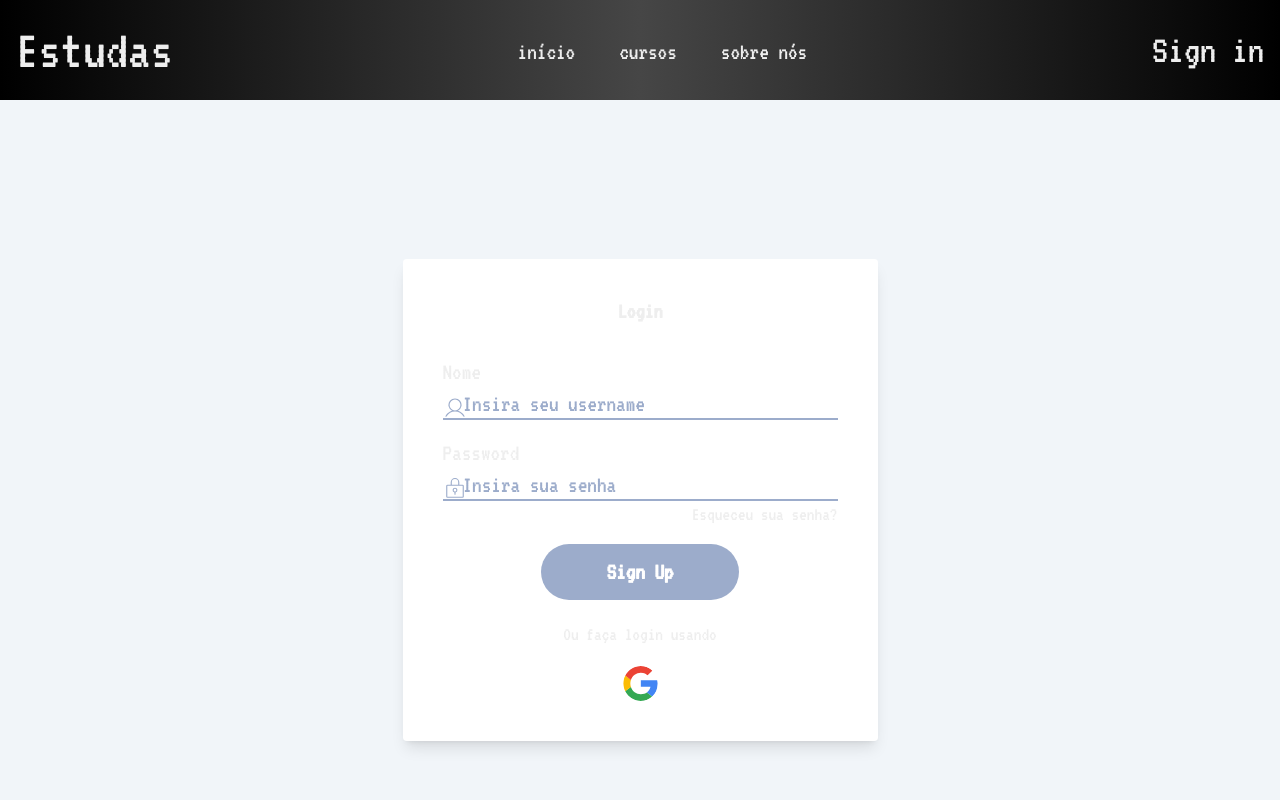
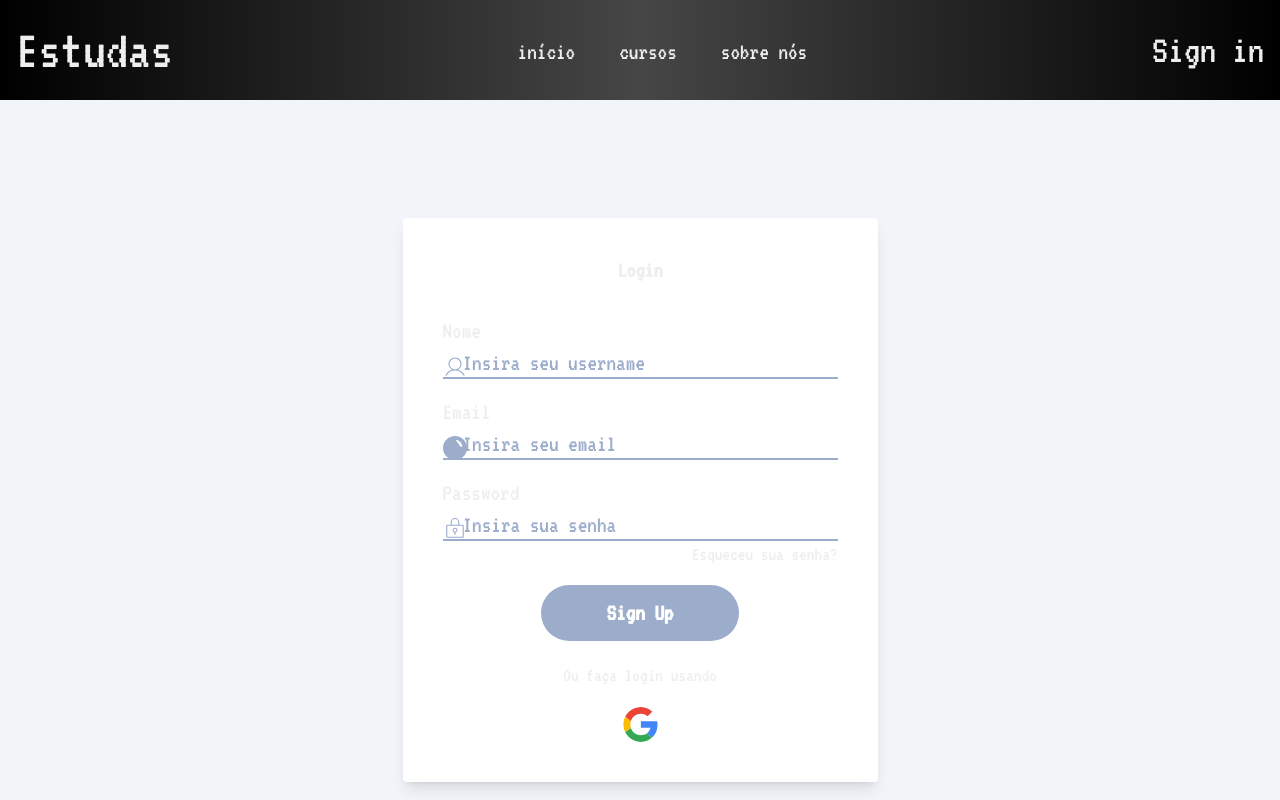
Before and after one commit to PrieTorres/Estudas, a Next.js app: page /login in a window 1280 px wide. Shown: the top 800 px of the page. Built offline with nearby package versions, Linux system fonts and the light colour scheme; no server answers; the database is empty.

Commit message:
feat: login api working

```diff
--- a/src/app/login/page.tsx
+++ b/src/app/login/page.tsx
@@ -1,9 +1,5 @@
 "use client";
 
-import { Section } from "@/components/Section";
-import { useContext } from "react";
-import { LoadingSection } from "@/components/LoadingSection";
-import { PageContext } from "@/context/pageContext";
 import { Container } from "./styles";
 import { Login } from "@/components/Login";
 
--- a/src/app/signIn/page.tsx
+++ b/src/app/signIn/page.tsx
@@ -1,9 +1,6 @@
 "use client";
 
 import { Section } from "@/components/Section";
-import { useContext } from "react";
-import { LoadingSection } from "@/components/LoadingSection";
-import { PageContext } from "@/context/pageContext";
 import { SignUp } from "@/components/SingUP_IN";
 import { Container } from "./styles";
 
--- a/src/components/Login/index.tsx
+++ b/src/components/Login/index.tsx
@@ -1,44 +1,141 @@
-import Image from "next/image"
-import googleImage from "@/assets/google.svg"
+"use client";
 
-export const Login=()=>{
-  return <>
+import { FormEvent, useContext, useState } from "react";
+import { PageContext } from "@/context/pageContext";
+import Image from "next/image";
+import googleImage from "@/assets/google.svg";
+import { signInWithGoogle, auth } from '@/firebase';
+import { getUserByFirebaseUserId } from "@/lib/helper";
+import { useAuthState } from "react-firebase-hooks/auth";
+import { LoadingSpin } from "../LoadingSpin";
+
+export const Login = () => {
+  const [username, setUsername] = useState('');
+  const [email, setEmail] = useState('');
+  const [password, setPassword] = useState('');
+  const [loading, setLoading] = useState(false);
+  const { updateSessionId } = useContext(PageContext);
+  const [isPopUpSingUpIn, setIsPopUpSingUpIn] = useState(false);
+  const [user] = useAuthState(auth);
+
+
+  const handleUsernameChange = (event: React.ChangeEvent<HTMLInputElement>) => {
+    setUsername(event.target.value);
+  };
+
+  const handleEmailChange = (event: React.ChangeEvent<HTMLInputElement>) => {
+    setEmail(event.target.value);
+  };
+
+  const handlePasswordChange = (event: React.ChangeEvent<HTMLInputElement>) => {
+    setPassword(event.target.value);
+  };
+
+  const handleLogin = (event: FormEvent<HTMLFormElement>) => {
+    event.preventDefault();
+
+    if (password && (email || username)) {
+      login(username, email, password);
+    } else {
+      alert('Passwords do not match');
+    }
+  };
+
+  const login = (username: string, email: string, password: string) => {
+    setLoading(true);
+    fetch('/api/user', {
+      method: 'POST',
+      body: JSON.stringify({ username, email, password }),
+    }).then((userResponse: Response) => {
+      userResponse.json().then((user) => {
+        if (updateSessionId) updateSessionId(user?._id ?? "");
+      }).catch((error) => {
+        console.error('An error occurred while parsing the user response', error);
+        setLoading(false);
+      });
+    }).finally(() => {
+      setLoading(false);
+    });
+  };
+
+  const handleGoogleLogin = () => {
+    setIsPopUpSingUpIn(true);
+
+    signInWithGoogle();
+    if (typeof updateSessionId === 'function') {
+      if (user) {
+        getUserByFirebaseUserId({ firebaseUserId: user?.uid ?? "", createUser: true, userData: user }).then((response) => {
+          updateSessionId(response?._id ?? response?.id ?? "");
+        });
+      }
+    }
+  };
+
+  return (<>
     <div className="h-screen bg-slate-100 flex justify-center items-center">
       <main className="w-[475px]  p-16 bg-white shadow-lg rounded-md">
 
         <h1 className="mb-12 text-center font-bold text-4xl">Login</h1>
 
-        <form action="">
+        <form onSubmit={handleLogin}>
 
           <label htmlFor="username">Nome</label>
           <div className="relative">
             <svg className="absolute top-2.5" xmlns="http://www.w3.org/2000/svg" width="24" height="24" fill="#9caccb" viewBox="0 0 256 256"><path d="M229.19,213c-15.81-27.32-40.63-46.49-69.47-54.62a70,70,0,1,0-63.44,0C67.44,166.5,42.62,185.67,26.81,213a6,6,0,1,0,10.38,6C56.4,185.81,90.34,166,128,166s71.6,19.81,90.81,53a6,6,0,1,0,10.38-6ZM70,96a58,58,0,1,1,58,58A58.07,58.07,0,0,1,70,96Z"></path></svg>
-                <input className="block w-full h-12 pl-8 border-b-[2px] border-[#9caccb] placeholder:text-[#9caccb]" placeholder="Insira seu username" type="text" name="username" id="username"/>
+            <input
+              onChange={handleUsernameChange}
+              value={username}
+              className="block w-full h-12 pl-8 border-b-[2px] border-[#9caccb] placeholder:text-[#9caccb]"
+              placeholder="Insira seu username"
+              type="text"
+              name="username"
+              id="username"
+            />
+          </div>
+
+          <label className="block mt-6" htmlFor="email">Email</label>
+          <div className="relative">
+            <svg className="absolute top-2.5" xmlns="http://www.w3.org/2000/svg" width="24" height="24" fill="#9caccb" viewBox="0 0 256 256"><path d="M128,0C57.31,0,0,57.31,0,128s57.31,128,128,128,128-57.31,128-128S198.69,0,128,0Zm0,32a96,96,0,0,0,0,192,8,8,0,0,0,8-8V136a8,8,0,0,0-16,0v56a8,8,0,0,0,8,8,80,80,0,1,1,80-80,8,8,0,0,0-16,0Zm0,144a8,8,0,0,0,8-8V136a8,8,0,0,0-16,0v32a8,8,0,0,0,8,8Z"></path></svg>
+            <input
+              onChange={handleEmailChange}
+              value={email}
+              className="block w-full h-12 pl-8 border-b-[2px] border-[#9caccb] placeholder:text-[#9caccb]"
+              placeholder="Insira seu email"
+              type="email"
+              name="email"
+              id="email"
+            />
           </div>
 
           <label className="block mt-6" htmlFor="password">Password</label>
           <div className="relative">
             <svg className="absolute top-2.5" xmlns="http://www.w3.org/2000/svg" width="24" height="24" fill="#9caccb" viewBox="0 0 256 256"><path d="M208,82H174V56a46,46,0,0,0-92,0V82H48A14,14,0,0,0,34,96V208a14,14,0,0,0,14,14H208a14,14,0,0,0,14-14V96A14,14,0,0,0,208,82ZM94,56a34,34,0,0,1,68,0V82H94ZM210,208a2,2,0,0,1-2,2H48a2,2,0,0,1-2-2V96a2,2,0,0,1,2-2H208a2,2,0,0,1,2,2Zm-82-94a26,26,0,0,0-6,51.29V184a6,6,0,0,0,12,0V165.29A26,26,0,0,0,128,114Zm0,40a14,14,0,1,1,14-14A14,14,0,0,1,128,154Z"></path></svg>
-                <input className="block w-full h-12 pl-8 border-b-[2px] border-[#9caccb] placeholder:text-[#9caccb]" placeholder="Insira sua senha" type="password" name="password" id="password"/>
+            <input
+              onChange={handlePasswordChange}
+              value={password}
+              className="block w-full h-12 pl-8 border-b-[2px] border-[#9caccb] placeholder:text-[#9caccb]"
+              placeholder="Insira sua senha" type="password" name="password" id="password"
+            />
             <a href="#"><small className="block text-right">Esqueceu sua senha?</small></a>
           </div>
 
-            <input className="block mx-auto p-4 mt-6 rounded-full w-1/2 text-white font-bold bg-[#9caccb] hover:bg-[#8895ac] cursor-pointer" type="submit" value="Sign Up"/>
+          <input className="block mx-auto p-4 mt-6 rounded-full w-1/2 text-white font-bold bg-[#9caccb] hover:bg-[#8895ac] cursor-pointer" type="submit" value="Sign Up" />
 
         </form>
 
         <p className="text-center mt-6"><small>Ou faça login usando</small></p>
 
         <section className="flex place-content-center mt-6 gap-12">
-            <a href="">
+          <button onClick={handleGoogleLogin} >
             <Image className="rounded-full w-14 h-14" width={40} height={40} src={googleImage} alt="" />
-            </a>
+          </button>
 
         </section>
 
+        {loading && <LoadingSpin />}
       </main>
 
     </div>
 
-  </>
-}
+  </>);
+};
--- a/src/components/SingUP_IN/index.tsx
+++ b/src/components/SingUP_IN/index.tsx
@@ -1,12 +1,19 @@
+"use client";
+
+import { useContext } from "react";
+import { PageContext } from "@/context/pageContext";
 import { fetchTk } from '@/lib/helper';
 import React, { FormEvent, useState } from 'react';
 import { Container } from './styles';
+import { LoadingSpin } from "../LoadingSpin";
 
 export const SignUp = () => {
   const [username, setUsername] = useState('');
   const [email, setEmail] = useState('');
   const [password, setPassword] = useState('');
   const [confirmPassword, setConfirmPassword] = useState('');
+  const [loading, setLoading] = useState(false);
+  const { updateSessionId } = useContext(PageContext);
 
   const handleUsernameChange = (event: React.ChangeEvent<HTMLInputElement>) => {
     setUsername(event.target.value);
@@ -35,11 +42,19 @@ export const SignUp = () => {
   };
 
   const createUser = (username: string, email: string, password: string) => {
+    setLoading(true);
     fetchTk('/api/user', {
       method: 'POST',
       body: JSON.stringify({ username, email, password }),
-    }).then((userResponse) => {
-      console.log(userResponse);
+    }).then((userResponse: Response) => {
+      userResponse.json().then((user) => {
+        if (updateSessionId) updateSessionId(user?._id ?? "");
+      }).catch((error) => {
+        console.error('An error occurred while parsing the user response', error);
+        setLoading(false);
+      });
+    }).finally(() => {
+      setLoading(false);
     });
   };
 
@@ -75,6 +90,9 @@ export const SignUp = () => {
           </div>
         }
       </form>
+      {
+        loading && <LoadingSpin />
+      }
     </Container>
   );
 };
--- a/src/context/pageContext.tsx
+++ b/src/context/pageContext.tsx
@@ -5,8 +5,8 @@ import { useAuthState } from 'react-firebase-hooks/auth';
 import { User } from "firebase/auth";
 import { auth } from "@/firebase";
 import { ProgressCourse } from "@/types/progressCourse";
-
-interface UserAuth extends User {
+import { useRouter } from 'next/navigation';
+interface UserAuth extends Partial<User> {
   _id: string;
 }
 
@@ -59,6 +59,7 @@ export const PageContext = createContext<PageContextProps>({});
 export const PageProvider = ({ children }: { children: ReactNode; }) => {
   const [user, loadingAuth] = useAuthState(auth) as [UserAuth | null, boolean, Error | undefined];
   const [pageState, setPageState] = useState<PageContextProps>({});
+  const router = useRouter();
 
   useEffect(() => {
     if (!pageState.sessionRestored) {
@@ -84,10 +85,12 @@ export const PageProvider = ({ children }: { children: ReactNode; }) => {
   };
 
   const updateSessionId = (userId?: string) => {
-    setPageState((prev) => ({ ...prev, userId, coursesInProgress: [] }));
+    setPageState((prev) => ({ ...prev, userId, coursesInProgress: [], user: userId ? { ...(user ?? {}), _id: userId } : null }));
 
     if (userId) {
-      fetchProgress(userId);
+      fetchProgress(userId).then(() => {
+        router.push('/');
+      });
     } else {
       setCoursesInProgress([]);
     }
```
Also changed, not shown: src/app/page.tsx (+1 -7 lines). Lines whose indentation alone changed are shown as unchanged.
